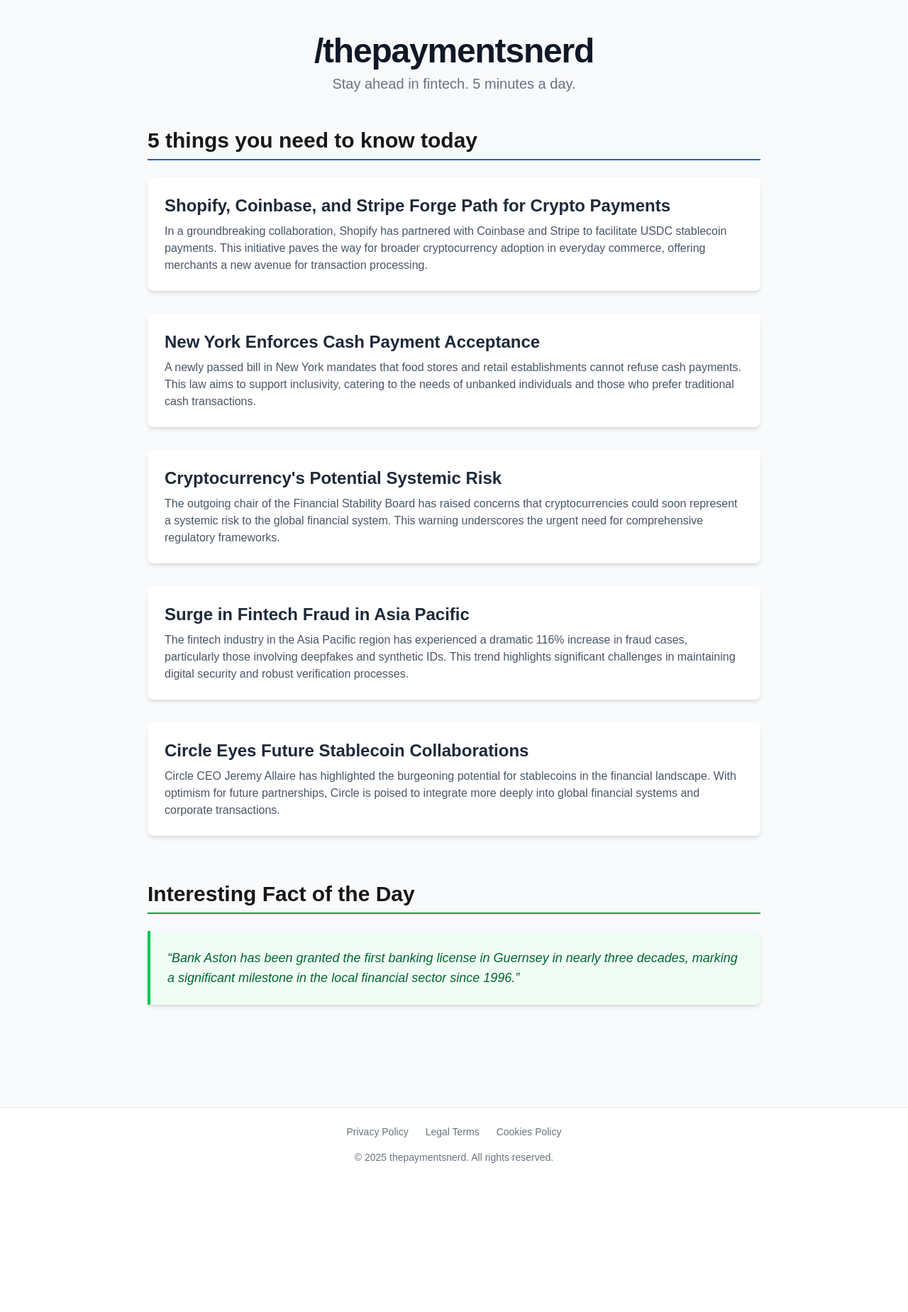
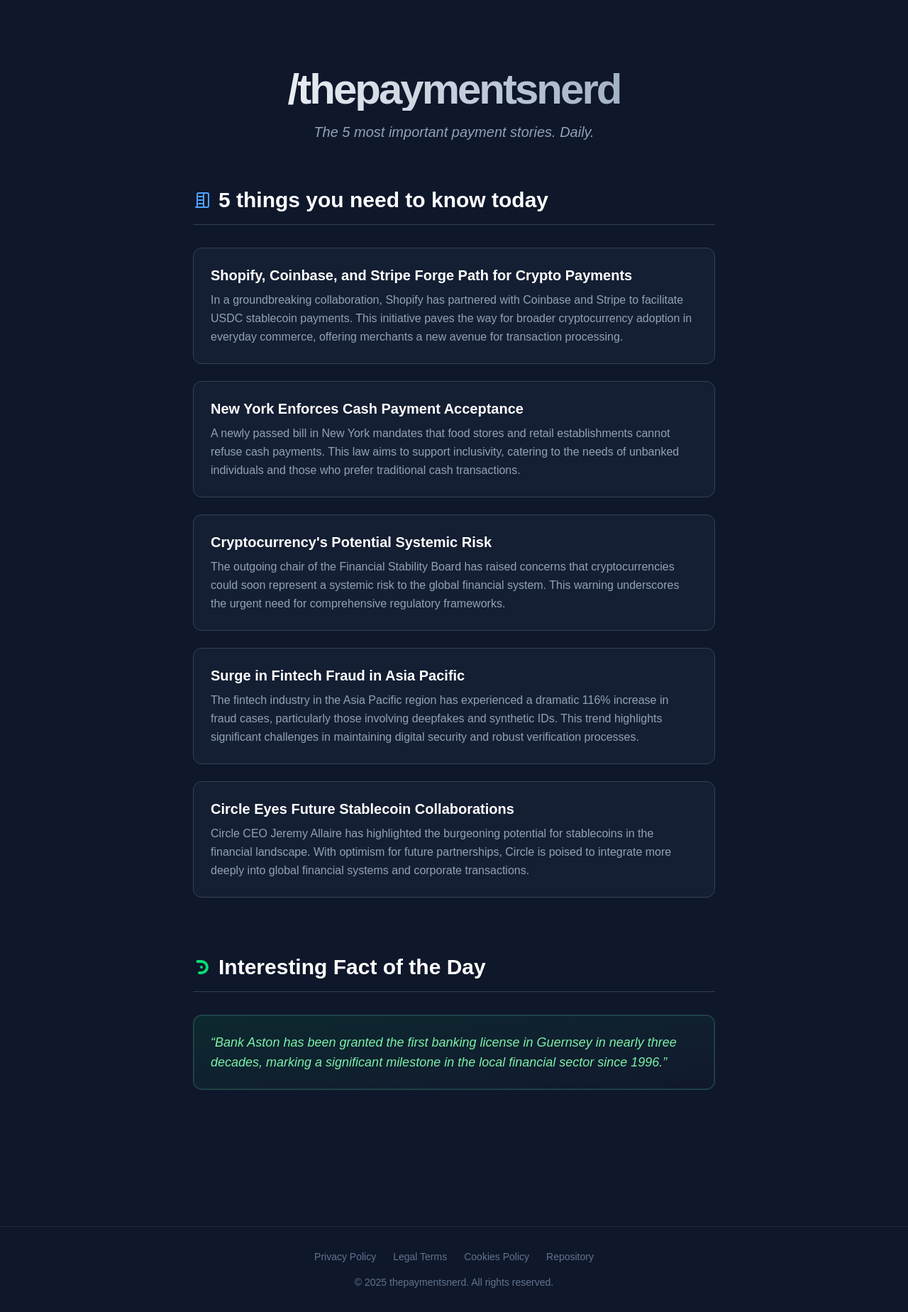
Before and after one commit to cesarhdzmorado/thepaymentsnerdv2, a Next.js app in the folder web/: page / in a window 1280 px wide. Shown: the whole page at 71% size. Before the commit the page ends 1665 px from the top, so only its background shows below. Built offline with nearby package versions, Linux system fonts and the light colour scheme.

Commit message:
added changes to the UI

```diff
--- a/web/app/page.tsx
+++ b/web/app/page.tsx
@@ -4,35 +4,31 @@
 import path from 'path';
 import type { Metadata } from 'next';
 
-// NEW: Add metadata for the page title and description
+// Updated metadata for the new design
 export const metadata: Metadata = {
   title: '/thepaymentsnerd',
-  description: 'Stay ahead in fintech. 5 minutes a day. Powered by AI nerds.',
+  description: 'Stay ahead in all things payments. 2 minutes a day. Curated by AI nerds.',
 };
 
-// This defines the "shape" of our data for TypeScript
-interface NewsItem {
-  title: string;
-  body: string;
-  source: string; // The data still exists, we just won't display it
-}
+// --- Helper: Icon Components ---
+// We define these simple components here for clarity.
+const NewsIcon = () => (
+  <svg xmlns="http://www.w3.org/2000/svg" width="24" height="24" viewBox="0 0 24 24" fill="none" stroke="currentColor" strokeWidth="2" strokeLinecap="round" strokeLinejoin="round" className="inline-block mr-3 text-blue-400"><path d="M4 22h16a2 2 0 0 0 2-2V4a2 2 0 0 0-2-2H8a2 2 0 0 0-2 2v16a2 2 0 0 1-2 2Z"/><path d="M15 2v20"/><path d="M8 7h5"/><path d="M8 12h5"/><path d="M8 17h5"/></svg>
+);
 
-interface Curiosity {
-  text: string;
-  source: string; // The data still exists, we just won't display it
-}
+const FactIcon = () => (
+  <svg xmlns="http://www.w3.org/2000/svg" width="24" height="24" viewBox="0 0 24 24" fill="none" stroke="currentColor" strokeWidth="2" strokeLinecap="round" strokeLinejoin="round" className="inline-block mr-3 text-green-400"><path d="M12 13a1 1 0 1 0 0-2 1 1 0 0 0 0 2Z"/><path d="M12 21a9 9 0 0 0 0-18H6.5a1 1 0 0 0 0 2H12a7 7 0 0 1 0 14h-3a1 1 0 0 0 0 2h3Z"/></svg>
+);
 
-interface NewsletterData {
-  news: NewsItem[];
-  curiosity: Curiosity;
-}
 
-// This function runs on the server when the site is built.
+// --- Data Fetching Logic (unchanged) ---
+interface NewsItem { title: string; body: string; source: string; }
+interface Curiosity { text: string; source: string; }
+interface NewsletterData { news: NewsItem[]; curiosity: Curiosity; }
+
 async function getNewsletterData(): Promise<NewsletterData | null> {
   const filePath = path.join(process.cwd(), 'public', 'newsletter.json');
-  if (!fs.existsSync(filePath)) {
-    return null;
-  }
+  if (!fs.existsSync(filePath)) { return null; }
   try {
     const jsonData = fs.readFileSync(filePath, 'utf8');
     return JSON.parse(jsonData);
@@ -42,20 +38,22 @@
   }
 }
 
-// This is our main page component
+// --- Main Page Component ---
 export default async function HomePage() {
   const data = await getNewsletterData();
 
   if (!data) {
     return (
-      <main className="container mx-auto px-4 py-8 text-center">
-        <h1 className="text-4xl font-bold mb-4">/thepaymentsnerd</h1>
-        <p className="text-lg text-red-600">
-          The newsletter data file (`web/public/newsletter.json`) was not found.
-        </p>
-        <p className="mt-2">
-          Please run the AI script first by opening a new terminal and running `python -m ai.src.main` from the root directory.
-        </p>
+      <main className="bg-slate-900 text-white min-h-screen flex items-center justify-center">
+        <div className="container mx-auto px-4 py-8 text-center">
+          <h1 className="text-4xl font-bold mb-4">/thepaymentsnerd</h1>
+          <p className="text-lg text-red-500">
+            The newsletter data file (`web/public/newsletter.json`) was not found.
+          </p>
+          <p className="mt-2 text-slate-400">
+            Please run the AI script first to generate the daily news.
+          </p>
+        </div>
       </main>
     )
   }
@@ -63,47 +61,59 @@
   const { news, curiosity } = data;
 
   return (
-    <div className="flex flex-col min-h-screen bg-gray-50">
+    <div className="flex flex-col min-h-screen bg-slate-900 text-slate-300">
       <main className="flex-grow">
-        <div className="container mx-auto px-4 py-12 max-w-4xl">
-          <header className="text-center mb-12">
-            {/* CHANGED: Title and punchy subtitle */}
-            <h1 className="text-5xl font-extrabold text-gray-900 tracking-tight">/thepaymentsnerd</h1>
-            <p className="mt-2 text-xl text-gray-500">Stay ahead in fintech. 5 minutes a day.</p>
+        <div className="container mx-auto px-4 py-16 md:py-24 max-w-3xl">
+
+          <header className="text-center mb-16">
+            <h1 className="text-5xl md:text-6xl font-extrabold tracking-tighter bg-clip-text text-transparent bg-gradient-to-r from-white to-slate-400">
+              /thepaymentsnerd
+            </h1>
+            <p className="mt-4 text-lg md:text-xl text-slate-400 max-w-xl mx-auto italic">
+              The 5 most important payment stories. Daily.
+            </p>
           </header>
 
-          <section>
-            {/* CHANGED: Section title */}
-            <h2 className="text-3xl font-bold border-b-2 border-blue-600 pb-2 mb-6">5 things you need to know today</h2>
-            <div className="space-y-8">
+          <section className="mb-20">
+            <h2 className="text-3xl font-bold text-white flex items-center border-b border-slate-700 pb-4 mb-8">
+              <NewsIcon />
+              5 things you need to know today
+            </h2>
+            <div className="space-y-6">
               {news.map((item, index) => (
-                <article key={index} className="bg-white p-6 rounded-lg shadow-md hover:shadow-xl transition-shadow">
-                  <h3 className="text-2xl font-bold text-gray-800 mb-2">{item.title}</h3>
-                  <p className="text-gray-600">{item.body}</p>
-                  {/* REMOVED: The source link */}
+                <article
+                  key={index}
+                  className="bg-slate-800/50 p-6 rounded-xl border border-slate-700 hover:border-blue-500 transition-colors duration-300"
+                >
+                  <h3 className="text-xl font-bold text-white mb-2">{item.title}</h3>
+                  <p className="text-slate-400 leading-relaxed">{item.body}</p>
                 </article>
               ))}
             </div>
           </section>
 
-          <section className="mt-16">
-            {/* CHANGED: Section title */}
-            <h2 className="text-3xl font-bold border-b-2 border-green-600 pb-2 mb-6">Interesting Fact of the Day</h2>
-              <div className="bg-green-50 border-l-4 border-green-500 text-green-800 p-6 rounded-r-lg shadow-md">
-                <p className="text-lg italic">“{curiosity.text}”</p>
-                {/* REMOVED: The source link */}
-              </div>
+          <section>
+            <h2 className="text-3xl font-bold text-white flex items-center border-b border-slate-700 pb-4 mb-8">
+              <FactIcon />
+              Interesting Fact of the Day
+            </h2>
+            <div className="bg-gradient-to-br from-green-500/10 to-slate-800/10 p-6 rounded-xl border border-slate-700 ring-1 ring-inset ring-green-500/20">
+              <p className="text-lg italic text-green-300">
+                “{curiosity.text}”
+              </p>
+            </div>
           </section>
+
         </div>
       </main>
 
-      {/* NEW: Added a professional footer */}
-      <footer className="w-full bg-white mt-24 py-6 border-t border-gray-200">
-        <div className="container mx-auto px-4 text-center text-gray-500 text-sm">
-          <div className="flex justify-center space-x-6 mb-4">
-            <a href="#" className="hover:text-gray-900 hover:underline">Privacy Policy</a>
-            <a href="#" className="hover:text-gray-900 hover:underline">Legal Terms</a>
-            <a href="#" className="hover:text-gray-900 hover:underline">Cookies Policy</a>
+      <footer className="w-full mt-24 py-8 border-t border-slate-800">
+        <div className="container mx-auto px-4 text-center text-slate-500 text-sm">
+          <div className="flex flex-wrap justify-center gap-x-6 gap-y-2 mb-4">
+            <a href="#" className="hover:text-slate-300 hover:underline">Privacy Policy</a>
+            <a href="#" className="hover:text-slate-300 hover:underline">Legal Terms</a>
+            <a href="#" className="hover:text-slate-300 hover:underline">Cookies Policy</a>
+            <a href="https://github.com/cesarhdzmorado/thepaymentsnerdv2" target="_blank" rel="noopener noreferrer" className="hover:text-slate-300 hover:underline">Repository</a>
           </div>
           <p>© {new Date().getFullYear()} thepaymentsnerd. All rights reserved.</p>
         </div>
```
